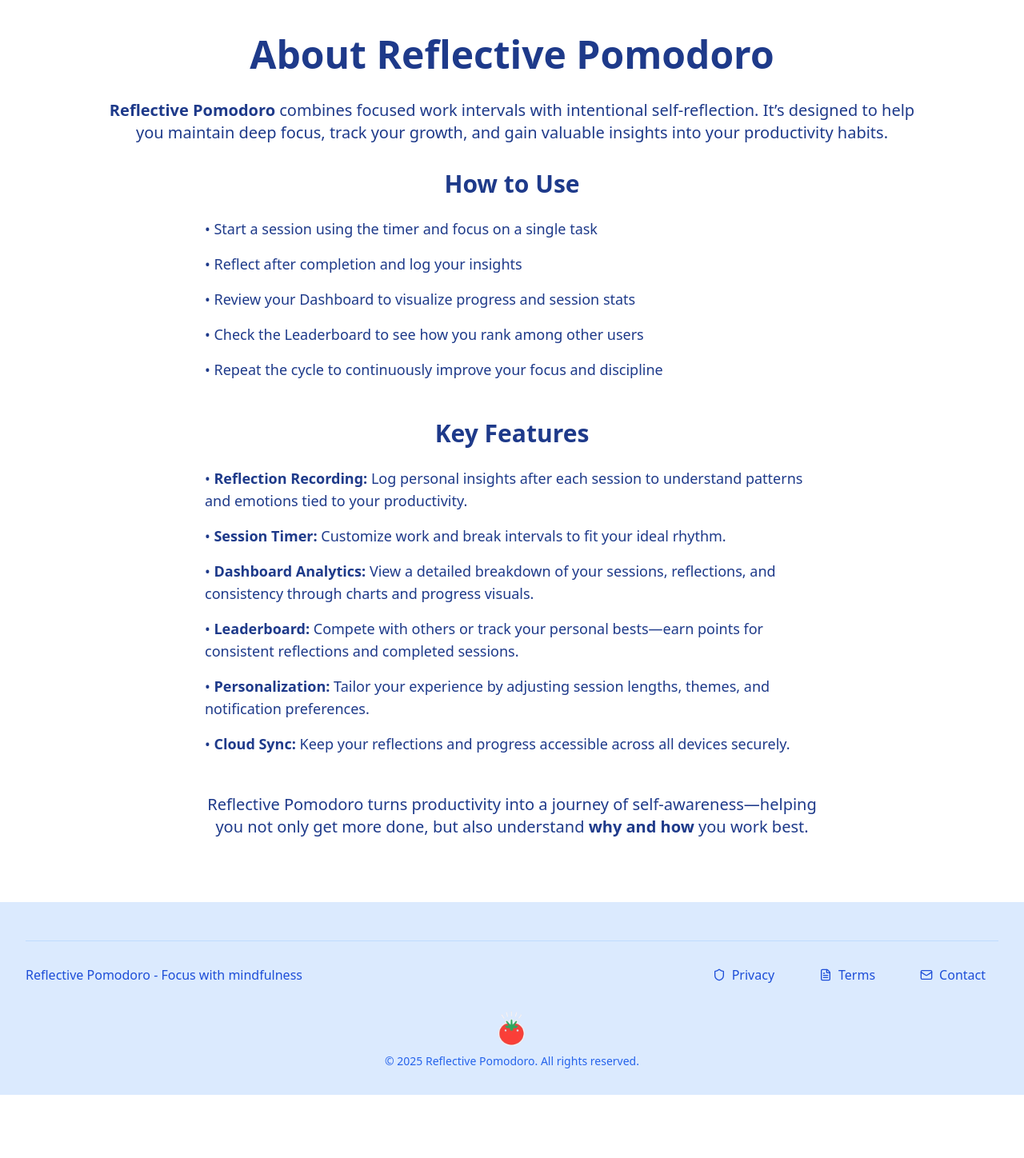
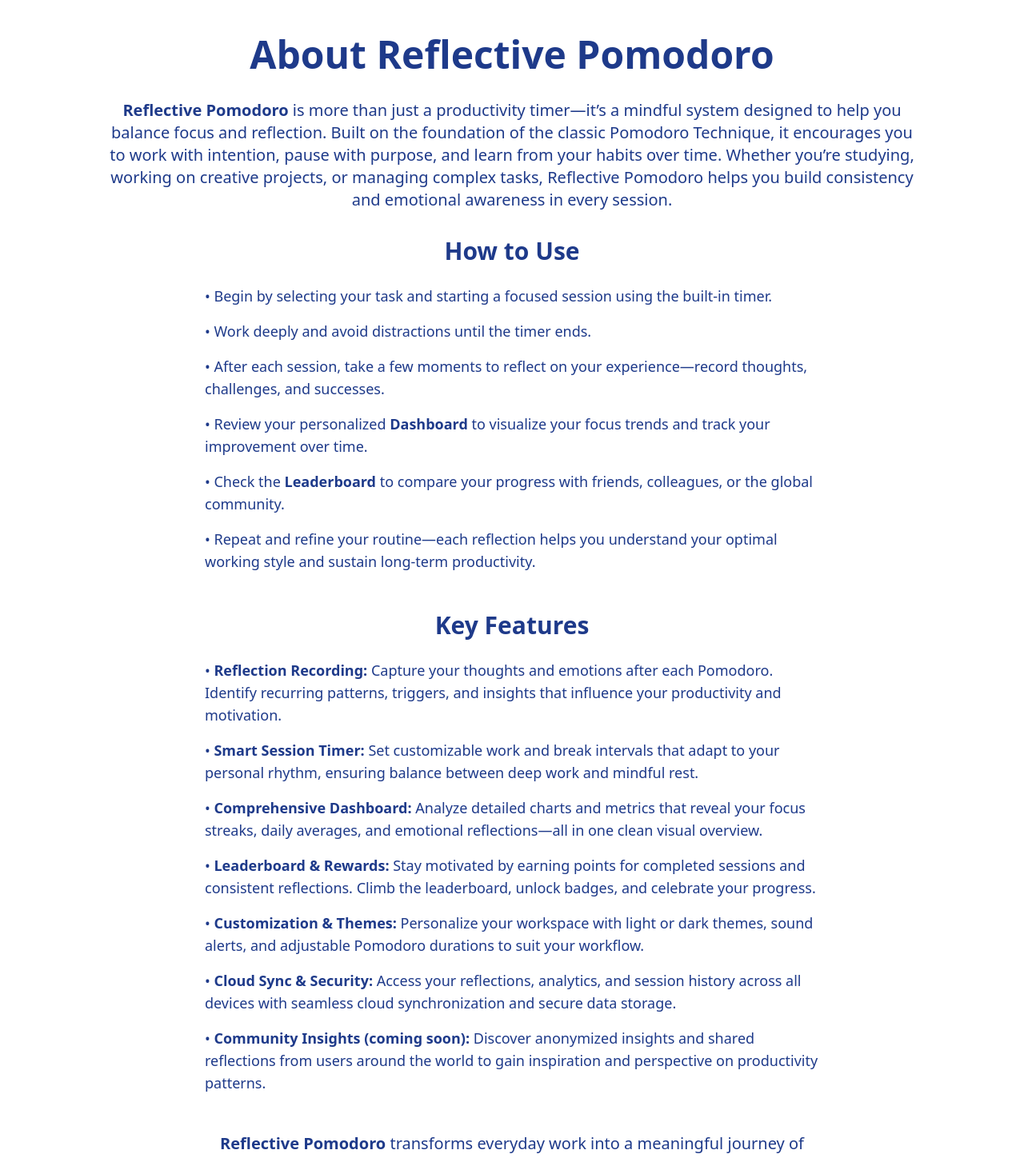
Before and after one commit to wardslarc/pomodoro, a React (Vite) app: page / in a window 1280 px wide. Shown: the part 920-2368 px from the top of the page at 80% size. Before the commit the page ends 2289 px from the top, so only its background shows below. Built offline with nearby package versions, Linux system fonts and the light colour scheme; no server answers.

Commit message:
expanded the details

```diff
--- a/src/components/home.tsx
+++ b/src/components/home.tsx
@@ -437,53 +437,70 @@ const Home = () => {
         </Tabs>
       </main>
 
-     <section className="relative left-1/2 right-1/2 -mx-[50vw] w-screen bg-white text-blue-900 py-12 md:py-20 px-4 md:px-8 mt-12 md:mt-16">
+ <section className="relative left-1/2 right-1/2 -mx-[50vw] w-screen bg-white text-blue-900 py-12 md:py-20 px-4 md:px-8 mt-12 md:mt-16">
   <div className="max-w-5xl mx-auto text-center">
     <h2 className="text-3xl md:text-4xl lg:text-5xl font-extrabold mb-6 md:mb-8">
       About Reflective Pomodoro
     </h2>
+
     <p className="text-lg md:text-xl leading-relaxed mb-6 md:mb-8">
-      <span className="font-semibold">Reflective Pomodoro</span> combines focused work intervals with intentional self-reflection.
-      It’s designed to help you maintain deep focus, track your growth, and gain valuable insights into your productivity habits.
+      <span className="font-semibold">Reflective Pomodoro</span> is more than just a productivity timer—it’s a mindful system designed to help you balance focus and reflection.
+      Built on the foundation of the classic Pomodoro Technique, it encourages you to work with intention, pause with purpose,
+      and learn from your habits over time. Whether you’re studying, working on creative projects, or managing complex tasks,
+      Reflective Pomodoro helps you build consistency and emotional awareness in every session.
     </p>
 
     <h3 className="text-2xl md:text-3xl font-bold mb-4 md:mb-6">How to Use</h3>
     <ul className="text-base md:text-lg leading-relaxed space-y-3 md:space-y-4 text-left max-w-3xl mx-auto">
-      <li>• Start a session using the timer and focus on a single task</li>
-      <li>• Reflect after completion and log your insights</li>
-      <li>• Review your Dashboard to visualize progress and session stats</li>
-      <li>• Check the Leaderboard to see how you rank among other users</li>
-      <li>• Repeat the cycle to continuously improve your focus and discipline</li>
+      <li>• Begin by selecting your task and starting a focused session using the built-in timer.</li>
+      <li>• Work deeply and avoid distractions until the timer ends.</li>
+      <li>• After each session, take a few moments to reflect on your experience—record thoughts, challenges, and successes.</li>
+      <li>• Review your personalized <span className="font-semibold">Dashboard</span> to visualize your focus trends and track your improvement over time.</li>
+      <li>• Check the <span className="font-semibold">Leaderboard</span> to compare your progress with friends, colleagues, or the global community.</li>
+      <li>• Repeat and refine your routine—each reflection helps you understand your optimal working style and sustain long-term productivity.</li>
     </ul>
 
     <h3 className="text-2xl md:text-3xl font-bold mt-8 md:mt-12 mb-4 md:mb-6">Key Features</h3>
     <ul className="text-base md:text-lg leading-relaxed space-y-3 md:space-y-4 text-left max-w-3xl mx-auto">
       <li>
-        • <span className="font-semibold">Reflection Recording:</span> Log personal insights after each session to understand patterns and emotions tied to your productivity.
+        • <span className="font-semibold">Reflection Recording:</span> Capture your thoughts and emotions after each Pomodoro.
+        Identify recurring patterns, triggers, and insights that influence your productivity and motivation.
       </li>
       <li>
-        • <span className="font-semibold">Session Timer:</span> Customize work and break intervals to fit your ideal rhythm.
+        • <span className="font-semibold">Smart Session Timer:</span> Set customizable work and break intervals that adapt to your personal rhythm,
+        ensuring balance between deep work and mindful rest.
       </li>
       <li>
-        • <span className="font-semibold">Dashboard Analytics:</span> View a detailed breakdown of your sessions, reflections, and consistency through charts and progress visuals.
+        • <span className="font-semibold">Comprehensive Dashboard:</span> Analyze detailed charts and metrics that reveal your focus streaks,
+        daily averages, and emotional reflections—all in one clean visual overview.
       </li>
       <li>
-        • <span className="font-semibold">Leaderboard:</span> Compete with others or track your personal bests—earn points for consistent reflections and completed sessions.
+        • <span className="font-semibold">Leaderboard & Rewards:</span> Stay motivated by earning points for completed sessions and consistent reflections.
+        Climb the leaderboard, unlock badges, and celebrate your progress.
       </li>
       <li>
-        • <span className="font-semibold">Personalization:</span> Tailor your experience by adjusting session lengths, themes, and notification preferences.
+        • <span className="font-semibold">Customization & Themes:</span> Personalize your workspace with light or dark themes, sound alerts,
+        and adjustable Pomodoro durations to suit your workflow.
       </li>
       <li>
-        • <span className="font-semibold">Cloud Sync:</span> Keep your reflections and progress accessible across all devices securely.
+        • <span className="font-semibold">Cloud Sync & Security:</span> Access your reflections, analytics, and session history across all devices
+        with seamless cloud synchronization and secure data storage.
+      </li>
+      <li>
+        • <span className="font-semibold">Community Insights (coming soon):</span> Discover anonymized insights and shared reflections from users around the world
+        to gain inspiration and perspective on productivity patterns.
       </li>
     </ul>
 
     <p className="text-lg md:text-xl leading-relaxed mt-10 md:mt-12 max-w-3xl mx-auto">
-      Reflective Pomodoro turns productivity into a journey of self-awareness—helping you not only get more done,
-      but also understand <span className="font-semibold">why and how</span> you work best.
+      <span className="font-semibold">Reflective Pomodoro</span> transforms everyday work into a meaningful journey of growth.
+      It helps you not only get things done—but understand <span className="font-semibold">how</span> you work best,
+      <span className="font-semibold">why</span> you lose focus, and <span className="font-semibold">what</span> makes you thrive.
+      Every session becomes a step toward greater awareness, balance, and productivity.
     </p>
   </div>
 </section>
+
 
 
       <Dialog open={openModal !== null} onOpenChange={handleModalOpenChange}>
```
